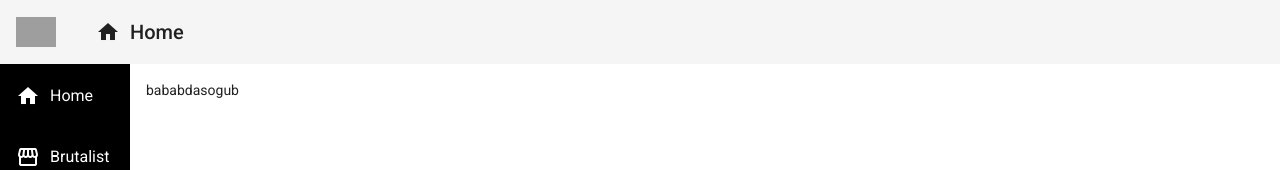
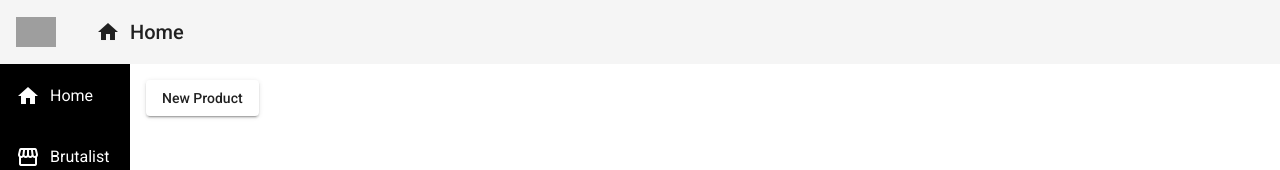
Before and after one commit to rakkuia/angularLearn, an Angular app in the folder 1_CRUD_ANGULAR/frontend/: page /brutalist in a window 1280 px wide. Shown: the top 170 px of the page. Built offline with nearby package versions, Linux system fonts and the light colour scheme; grey boxes are pictures that could not be loaded.

Commit message:
route to create

```diff
--- a/1_CRUD_ANGULAR/frontend/src/app/app.module.ts
+++ b/1_CRUD_ANGULAR/frontend/src/app/app.module.ts
@@ -12,12 +12,13 @@
 
 import { MatSidenavModule } from '@angular/material/sidenav';
 import { MatCardModule } from '@angular/material/card';
-import {MatListModule} from '@angular/material/list';
+import { MatListModule } from '@angular/material/list';
 import { HomeComponent } from './views/home/home.component';
 import { ProductCrudComponent } from './views/product-crud/product-crud.component';
 import { BlueDirective } from './directives/blue.directive';
 import { ForDirective } from './directives/for.directive';
 import { ProductCreateComponent } from './components/product/product-create/product-create.component';
+import { MatButtonModule } from '@angular/material/button';
 
 @NgModule({
   declarations: [
@@ -38,7 +39,8 @@
     MatToolbarModule,
     MatSidenavModule,
     MatListModule,
-    MatCardModule
+    MatCardModule,
+    MatButtonModule
   ],
   providers: [],
   bootstrap: [AppComponent]
--- a/1_CRUD_ANGULAR/frontend/src/app/views/product-crud/product-crud.component.ts
+++ b/1_CRUD_ANGULAR/frontend/src/app/views/product-crud/product-crud.component.ts
@@ -1,4 +1,5 @@
 import { Component, OnInit } from '@angular/core';
+import { Router } from '@angular/router';
 
 @Component({
   selector: 'app-product-crud',
@@ -7,9 +8,12 @@
 })
 export class ProductCrudComponent implements OnInit {
 
-  constructor() { }
+  constructor(private router: Router) { }
 
   ngOnInit(): void {
   }
 
+  navigateToProductCreate(): void {
+    this.router.navigate(['/brutalist/create']);
+  }
 }
--- a/1_CRUD_ANGULAR/frontend/src/app/views/product-crud/product-crud.html
+++ b/1_CRUD_ANGULAR/frontend/src/app/views/product-crud/product-crud.html
@@ -1 +1,3 @@
-<p>bababdasogub</p>
+<button mat-raised-button (click)="navigateToProductCreate()">
+    New Product
+</button>
```
